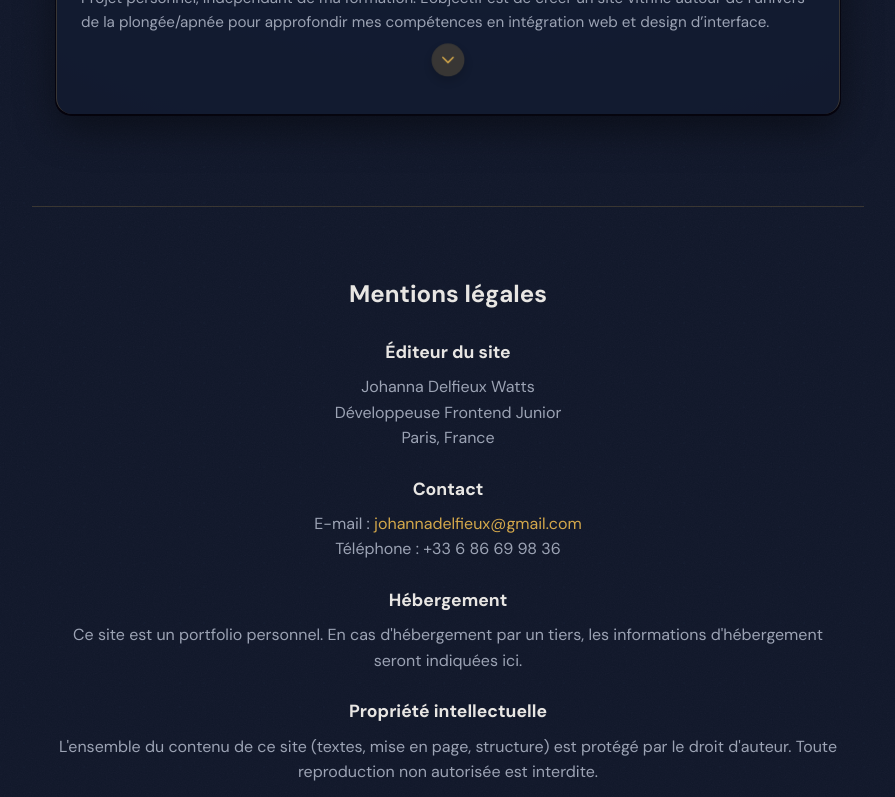
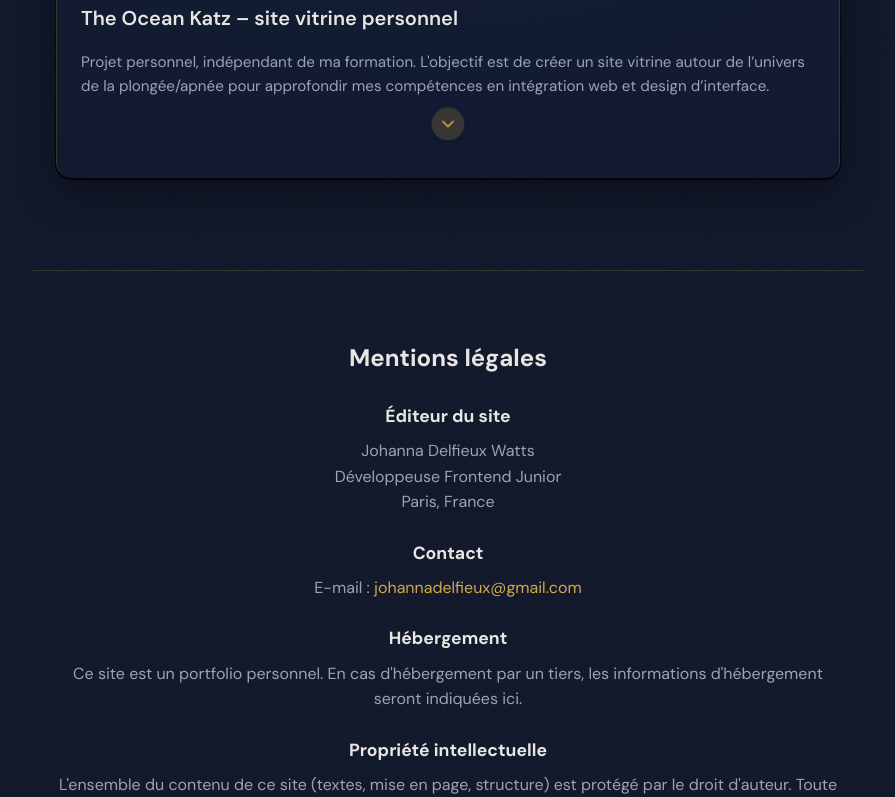
Before and after one commit to jobeejobaa/Portfolio, a React (Vite) app: page / in a window 1280 px wide. Shown: the part 2449-3246 px from the top of the page, without its empty margins (192-1087 px from the left). Built offline with nearby package versions, Linux system fonts and the light colour scheme.

Commit message:
fixed css card

```diff
--- a/src/App.jsx
+++ b/src/App.jsx
@@ -17,7 +17,6 @@ function MentionsLegalesSection() {
       <h2>Contact</h2>
       <p>
         E-mail : <a href="mailto:johannadelfieux@gmail.com">johannadelfieux@gmail.com</a><br />
-        Téléphone : +33 6 86 69 98 36
       </p>
 
       <h2>Hébergement</h2>
--- a/src/index.css
+++ b/src/index.css
@@ -346,7 +346,7 @@ a:hover {
 }
 
 .card-image-wrap {
-  margin: -1.5rem 0 1rem 0;
+  margin: 0.5rem 0 1rem 0;
   border-radius: 0.5rem;
   overflow: hidden;
   background: var(--color-bg-soft);
```
